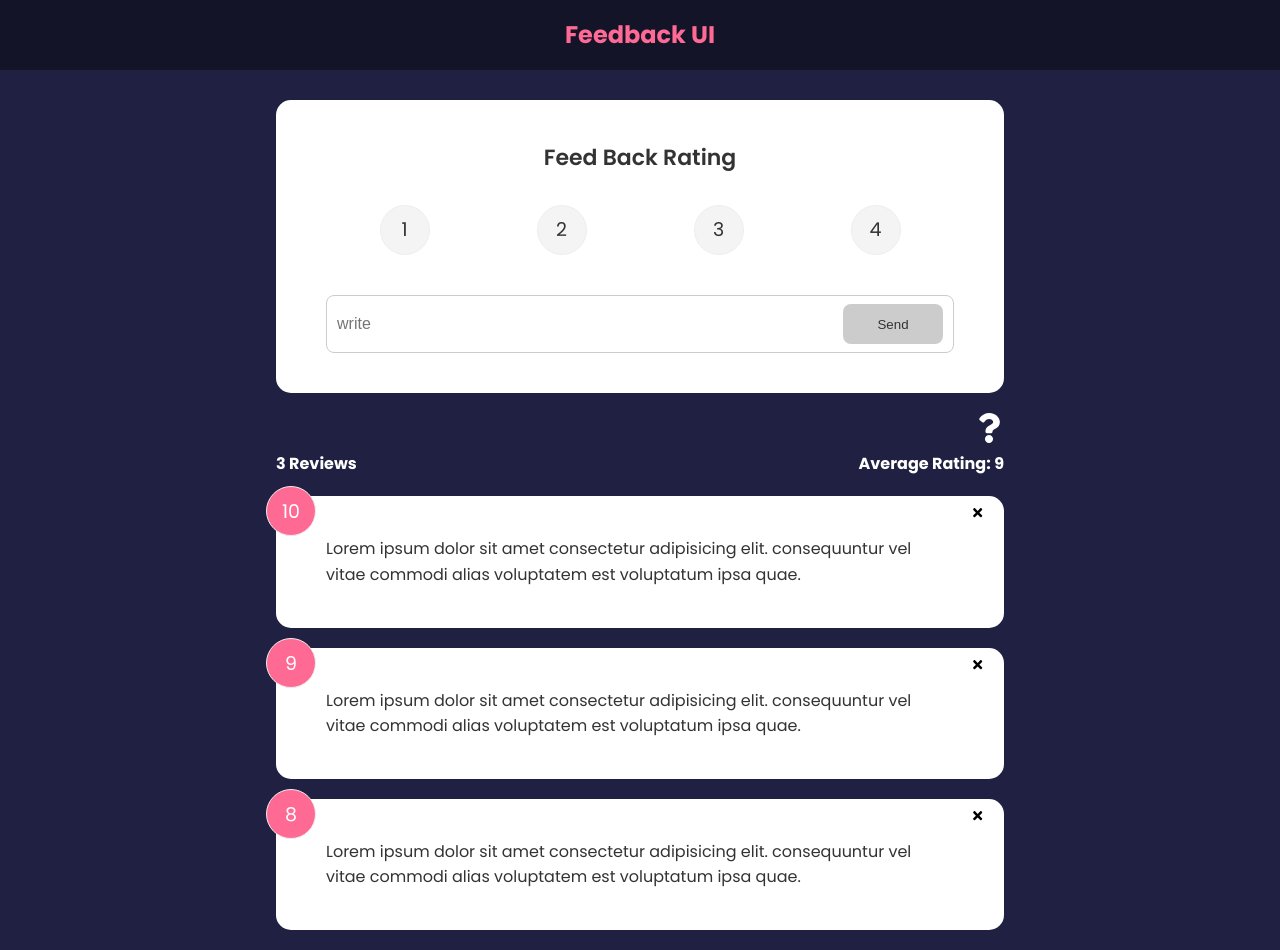
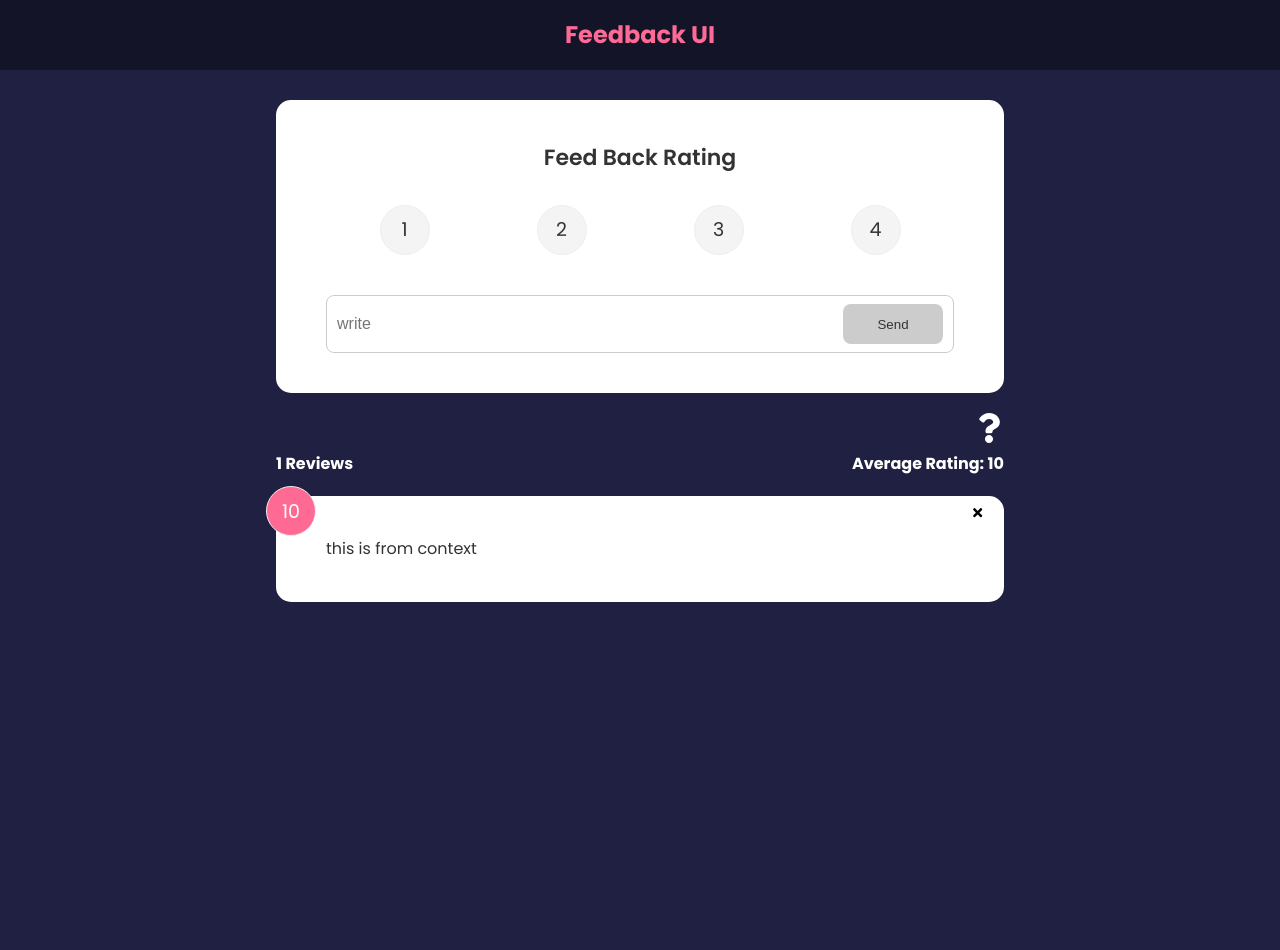
Before and after one commit to Dustin1386/react-tutorial-traversy, a React (Create React App) app: page / in a window 1280 px wide. After the commit the page ends 800 px from the top, so only its background shows below. Built offline with nearby package versions, Linux system fonts and the light colour scheme.

Commit message:
moved stuff to context

```diff
--- a/src/App.js
+++ b/src/App.js
@@ -1,5 +1,4 @@
 import { useState } from "react";
-import { v4 as uuidv4 } from "uuid";
 import { BrowserRouter as Router, Route, Routes } from "react-router-dom";
 import FeedbackForm from "./components/FeedbackForm";
 import FeedBackList from "./components/FeedBackList";
@@ -12,18 +11,6 @@ import { FeedbackProvider } from "./context/FeedbackContext";
 import AboutIconLink from "./components/AboutIconLink";
 
 function App() {
-  const [feedback, setFeedback] = useState(FeedbackData);
-
-  const deleteFeedback = (id) => {
-    if (window.confirm("you really want to do this homie")) {
-      setFeedback(feedback.filter((item) => item.id !== id));
-    }
-  };
-  const addFeedback = (newFeedback) => {
-    newFeedback.id = uuidv4();
-    setFeedback([newFeedback, ...feedback]);
-  };
-
   return (
     <FeedbackProvider>
     <Router>
@@ -34,11 +21,9 @@ function App() {
             path="/"
             element={
               <>
-                <FeedbackForm handleAdd={addFeedback} />
-                <FeedbackStats feedback={feedback} />
+                <FeedbackForm  />
+                <FeedbackStats />
                 <FeedBackList
-                  feedback={feedback}
-                  handleDelete={deleteFeedback}
                 />
               </>
             }
--- a/src/components/FeedBackList.js
+++ b/src/components/FeedBackList.js
@@ -1,8 +1,11 @@
 import React from 'react'
 import {motion, AnimatePresence } from 'framer-motion'
 import Feedbackitem from './Feedbackitem'
+import { useContext } from 'react'
+import FeedbackContext from '../context/FeedbackContext'
 
-function FeedBackList({feedback, handleDelete}) {
+function FeedBackList() {
+    const {feedback} = useContext(FeedbackContext)
     if(!feedback || feedback.length === 0){
         alert('no feedback')
     }
@@ -17,7 +20,6 @@ function FeedBackList({feedback, handleDelete}) {
             exit={{opacity:0}}
             >
             <Feedbackitem key={item.id} item={item}
-            handleDelete={handleDelete}
              />
              </motion.div>
         ))}
--- a/src/components/FeedbackForm.js
+++ b/src/components/FeedbackForm.js
@@ -6,6 +6,9 @@ import AboutIconLink from './AboutIconLink'
 import Button from './shared/Button'
 import Card from './shared/Card'
 import RatingSelect from './RatingSelect';
+import FeedbackContext from '../context/FeedbackContext'
+
+
 
 
 const schema = yup.object().shape({
@@ -14,11 +17,12 @@ const schema = yup.object().shape({
 
 })
 
-function FeedbackForm({handleAdd}) {
+function FeedbackForm() {
     const {register, handleSubmit, formState:{errors, isDirty, isValid}, reset} = useForm({
         resolver: yupResolver(schema),
         mode: 'onChange',
     })
+    const {addFeedback } = useContext(FeedbackContext)
     const [text, setText] = useState('')
     const [rating, setRating] = useState(0)
     const [message, setMessage] = useState('')
@@ -34,12 +38,8 @@ function FeedbackForm({handleAdd}) {
     console.log(isDirty)
 
     const submitForm = (data) => {
-        const newFeedback = {
-            text,
-            selected
-        }
         console.log(data)
-        handleAdd(data)
+        addFeedback(data)
         reset()
         setSelected(null)
 
--- a/src/components/FeedbackStats.js
+++ b/src/components/FeedbackStats.js
@@ -1,6 +1,10 @@
 import React from 'react'
+import {useContext} from 'react'
+import FeedbackContext from '../context/FeedbackContext'
 
-function FeedbackStats({item, feedback}) {
+
+function FeedbackStats() {
+  const {feedback} = useContext(FeedbackContext)
     //sum of ratings
     //divided by total ratings
     const ratingSum = feedback.reduce((acc,cur) => {
--- a/src/components/Feedbackitem.js
+++ b/src/components/Feedbackitem.js
@@ -2,14 +2,18 @@ import React from 'react'
 import { FaTimes } from 'react-icons/fa'
 import Card from './shared/Card'
 import PropTypes from 'prop-types'
+import { useContext} from 'react'
+import FeedbackContext from '../context/FeedbackContext'
 
-function Feedbackitem({item, handleDelete}) {
+
+function Feedbackitem({item}) {
+  const {deleteFeedback } = useContext(FeedbackContext)
   console.log(item)
 
     return (
       <Card>
           <div className='num-display'>{item.rating}</div>
-          <button onClick={() => handleDelete(item.id)} className='close'>
+          <button onClick={() => deleteFeedback(item.id)} className='close'>
             <FaTimes color='purlple' />
           </button>
           <div className='text-display'>{item.text}</div>
--- a/src/context/FeedbackContext.js
+++ b/src/context/FeedbackContext.js
@@ -1,4 +1,6 @@
 import { createContext, useState } from "react";
+import { v4 as uuidv4 } from "uuid";
+
 
 const FeedbackContext = createContext()
 
@@ -10,10 +12,21 @@ export const FeedbackProvider = ({children}) =>{
             rating: 10,
         }
     ])
+    const deleteFeedback = (id) => {
+        if (window.confirm("you really want to do this homie")) {
+          setFeedback(feedback.filter((item) => item.id !== id));
+        }
+      };
+      const addFeedback = (newFeedback) => {
+        newFeedback.id = uuidv4();
+        setFeedback([newFeedback, ...feedback]);
+      };
 
     return <FeedbackContext.Provider
     value={{
         feedback,
+        deleteFeedback,
+        addFeedback,
 
     }}>
         {children}
```
